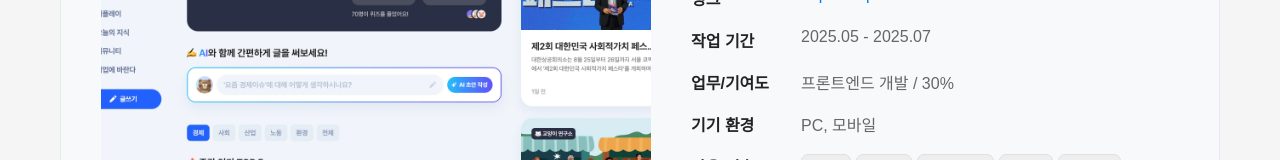
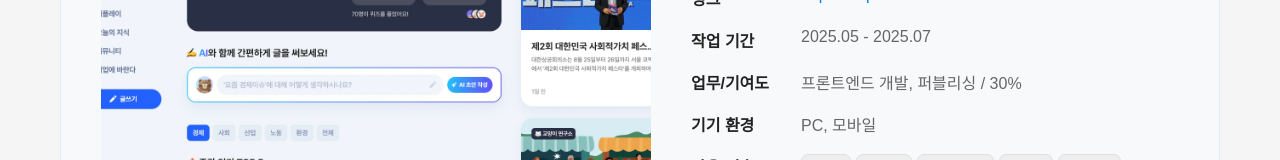
Before and after one commit to hyeminem-Jo/hyejin-portfolio, a Next.js app: page /work/1 in a window 1280 px wide. Shown: the part 263-423 px from the top of the page. Built offline with nearby package versions, Linux system fonts and the light colour scheme.

Commit message:
fix: 내용 수정중2

```diff
--- a/src/app/_data/companyList.ts
+++ b/src/app/_data/companyList.ts
@@ -22,7 +22,7 @@ export const companyList = [
         projectLink: 'https://sople.me/',
         projectThumbnail: '/assets/images/thumbnails-webp/thumbnail-sople2.webp',
         projectContribution: '30%',
-        projectRole: '프론트엔드 개발',
+        projectRole: '프론트엔드 개발, 퍼블리싱',
         projectDevice: 'PC, 모바일',
         projectProcess:
           '구축 프로젝트이며, React.js 기반으로만 만들어졌던 이전 1차 소플을 SEO 기능 및 여러 편리한 내장 기능 처리를 위해 Next.js 환경으로 구현하였습니다. styled-component 의 지원중단을 계기로 대체 스타일 라이브러리로 emotion 을 사용하였으며, Redux 로 중앙데이터 관리를 진행하였습니다. 디자인 수급은 figma 로 이루어졌으며 기획은 sk cns 에서, 디자인은 더즈인터랙티브에서 작업을 하였습니다. 백엔드 3명, 프론트엔드 3명의 구성원으로 협업을 진행하였습니다.',
@@ -192,7 +192,7 @@ export const companyList = [
         ],
         projectThumbnail: '/assets/images/thumbnails-webp/thumbnail-sople1.webp',
         projectContribution: '30%',
-        projectRole: '프론트엔드 개발',
+        projectRole: '프론트엔드 개발, 퍼블리싱',
         projectDevice: 'PC, 모바일',
         projectProcess:
           '고도화를 위한 운영 및 일부 구축 프로젝트이며, React.js 환경에서 작업을 진행하였습니다. 스타일 처리로는  styled-component 를 사용하였으며, Redux 로 중앙데이터 관리를 진행하였습니다. 디자인 수급은 figma 로 이루어졌으며 기획은 sk cns, 디자인은 더즈인터랙티브에서 작업을 하였습니다. 백엔드 3명, 프론트엔드 3명의 구성원으로 협업을 진행하였습니다.',
@@ -321,7 +321,7 @@ export const companyList = [
         ],
         projectThumbnail: '/assets/images/thumbnails-webp/thumbnail-yeep.webp',
         projectContribution: '앱(10%) 관리자(90%)',
-        projectRole: '프론트엔드 개발',
+        projectRole: '프론트엔드 개발, 퍼블리싱',
         projectDevice: '앱(사용자) /  웹(관리자)',
         projectProcess:
           '고도화를 위한 운영 및 일부 구축 프로젝트이며, React Native 및 React.js 환경에서 작업을 진행하였습니다. 스타일 처리로는 TailwindCSS 를 사용하였으며, Redux 로 중앙데이터 관리를 진행하였습니다. 디자인 수급은 figma 로 이루어졌으며 기획자 1명, 디자이너 1명, 백엔드 2명, 프론트엔드 3명의 구성원으로 협업을 진행하였습니다.',
@@ -448,7 +448,7 @@ export const companyList = [
         projectDescDetail:
           '시청자미디어재단은 참여형 방송 문화를 위해 시청자가 직접 방송사를 선택하고 프로그램을 제작 및 신청할 수 있는 환경을 제공하고 있습니다. \n이 플랫폼은 시청자가 주체적으로 방송 제작에 참여할 수 있도록 기획되었으며, 방송사와 시청자를 연결하는 소통 창구 역할을 합니다. \n<해당 프로젝트에서 사용자 페이지와 관리자 페이지를 모두 맡아 개발을 진행하였습니다.>',
         projectContribution: '사용자(30%) 관리자(30%)',
-        projectRole: '프론트엔드 개발',
+        projectRole: '프론트엔드 개발, 퍼블리싱',
         projectDevice: '사용자/관리자 PC',
         projectProcess:
           '구축 프로젝트이며, React.js 환경에서 작업을 진행하였습니다. 스타일 처리로는  styled-component 를 사용하였으며, Redux 로 중앙데이터 관리를 진행하였습니다. 디자인 수급은 figma 로 이루어졌으며 기획자 1명, 디자이너 1명, 백엔드 2명, 프론트엔드 3명의 구성원으로 협업을 진행하였습니다.',
```
